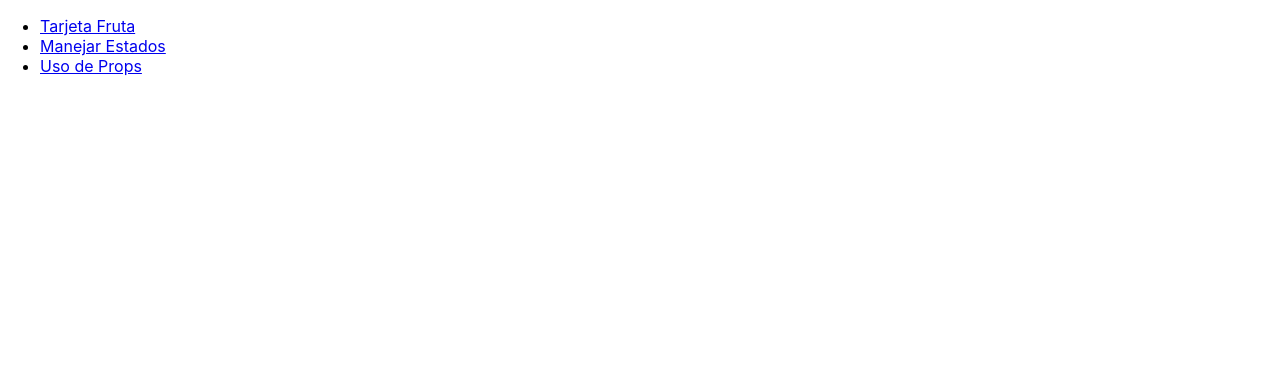
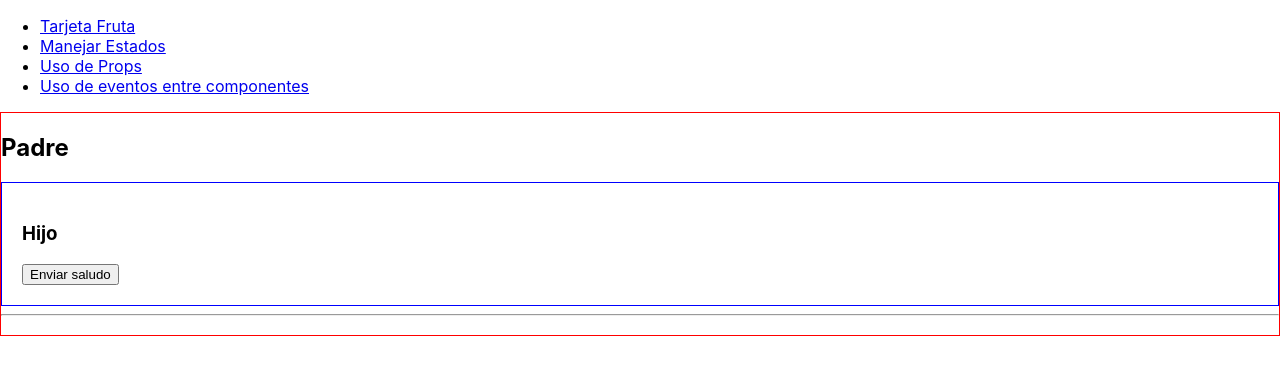
Before and after one commit to dhuallanca/react-fundaments, a React (Create React App) app: page /eventos in a window 1280 px wide. Shown: the top 374 px of the page. Built offline with nearby package versions, Linux system fonts and the light colour scheme.

Commit message:
feat(Events): manejar eventos entre componentes

```diff
--- a/src/App.js
+++ b/src/App.js
@@ -3,6 +3,7 @@ import './App.css';
 import TarjetaFruta from './tarjeta-fruta'
 import Contador from './contador'
 import Gato from './gato'
+import Eventos from './evento-padre-hijo'
 import {
   Route,
   Link
@@ -26,7 +27,10 @@ class App extends React.Component {
               <Link to="/contador">Manejar Estados</Link>
             </li>
             <li>
-              <Link to="/gato">Uso de Props</Link>
+              <Link to="/props">Uso de Props</Link>
+            </li>
+             <li>
+              <Link to="/eventos">Uso de eventos entre componentes</Link>
             </li>
           </ul>
         </nav>
@@ -34,7 +38,8 @@ class App extends React.Component {
         { /* Route components are rendered if the path prop matches the current URL */}
         <Route exact path="/"><TarjetaFruta name={'Dennis'} price={50.5}></TarjetaFruta></Route>
         <Route path="/contador"><Contador /></Route>
-        <Route path="/gato"><Gato name={'Garfield'} edad='2 años' {...OtrosDatos}></Gato></Route>
+        <Route path="/props"><Gato name={'Garfield'} edad='2 años' {...OtrosDatos}></Gato></Route>
+        <Route path="/eventos"><Eventos /></Route>
       </div>
     );
   }
--- /dev/null
+++ b/src/evento-padre-hijo/eventos.css
@@ -0,0 +1,13 @@
+.box {
+    box-sizing: border-box;
+    width: 100%;
+}
+
+.red {
+    border: 1px solid red;
+}
+
+.blue {
+    border: 1px solid blue;
+    padding: 20px;
+}
--- /dev/null
+++ b/src/evento-padre-hijo/eventos.js
@@ -0,0 +1,43 @@
+import React from 'react';
+import './eventos.css';
+
+class Hijo extends React.Component {
+
+  onClickHandler = () => {
+    this.props.onSaludar('Dennis');
+  }
+  render(props) {
+    return (
+      <div className="box blue">
+        <h3>Hijo</h3>
+        <button onClick={this.onClickHandler}>
+        Enviar saludo
+        </button>
+      </div>
+    )
+  }
+}
+
+class Eventos extends React.Component {
+
+  state = {
+    saludo : ''
+  }
+  onSaludar = (saludoDelHijo) => {
+    this.setState(() => ({
+      saludo: saludoDelHijo
+    }))
+  }
+  render() {
+    return (
+      <div className='box red'>
+        <h2>Padre</h2>
+        <Hijo onSaludar={this.onSaludar}></Hijo>
+        <hr></hr>
+        <h3>{ this.state.saludo }</h3>
+      </div>
+    );
+  }
+}
+
+export default Eventos;
--- /dev/null
+++ b/src/evento-padre-hijo/index.js
@@ -0,0 +1 @@
+export { default } from './eventos'
--- a/src/gato/gato.js
+++ b/src/gato/gato.js
@@ -1,15 +1,38 @@
 import React from 'react'
 
 class Gato extends React.Component {
+
+  state = {
+    text: '',
+    evento: ''
+  }
+  manejador= (event)=> {
+    this.setState(() => ({
+      text: event.target.value,
+      evento: event.type,
+   }));
+  };
   render(props) {
     return (
+      <>
       <div>
         <h1>Gato</h1>
         <pre>
           {JSON.stringify(this.props, null, 2)}
         </pre>
       </div>
+        <div>
+          <h2>Manejando eventos</h2>
+          <label>Nombre</label>
+          <input type="text"
+            onChange={this.manejador}
+            onCopy={this.manejador}></input>
+          <h3>{ this.state.text }</h3>
+          <h3>{ this.state.evento }</h3>
+      </div>
+      </>
     );
+
   }
 }
 
```
Also changed, not shown: 1 other file (tests, documents, lock files or other folders).
